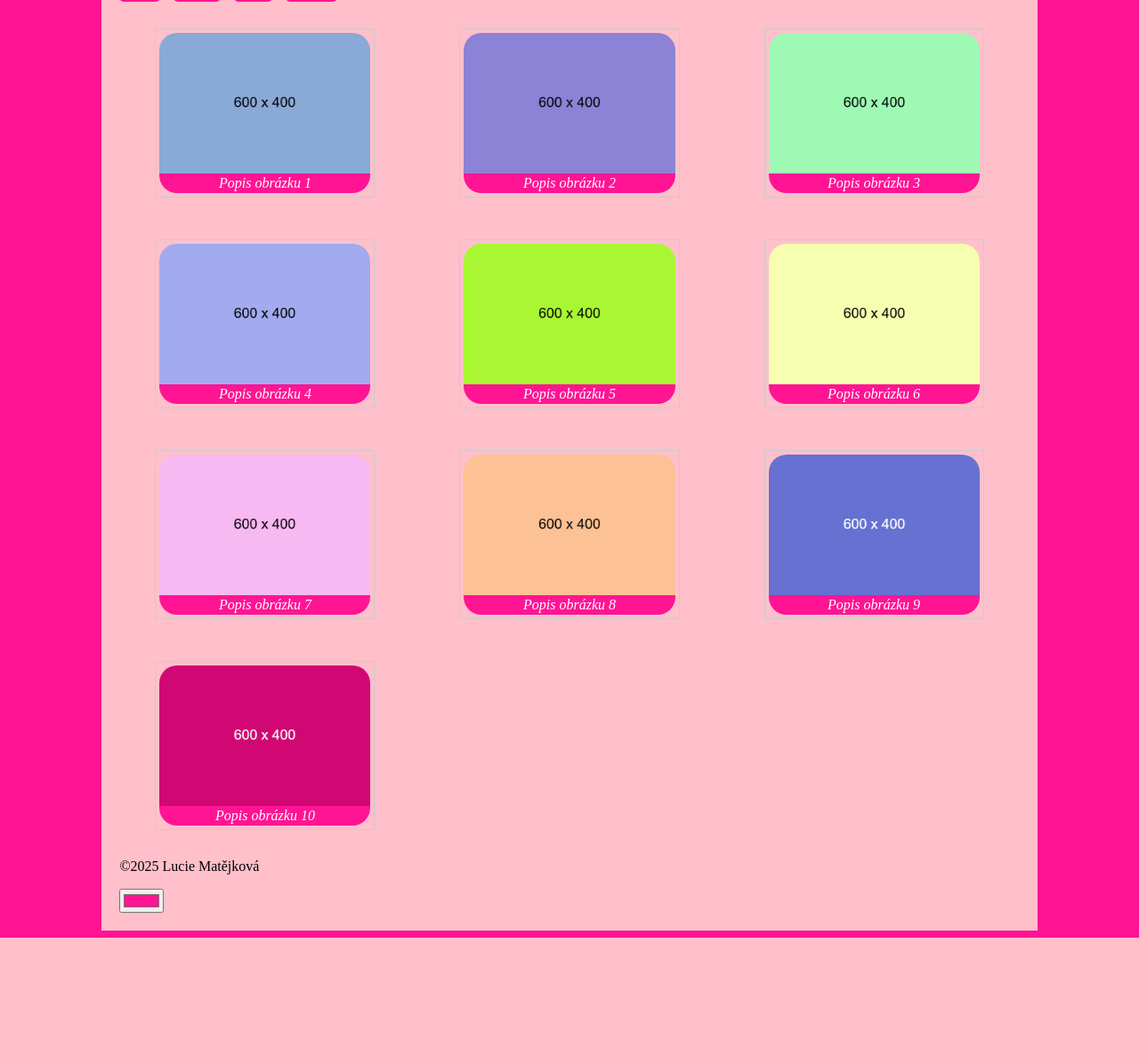
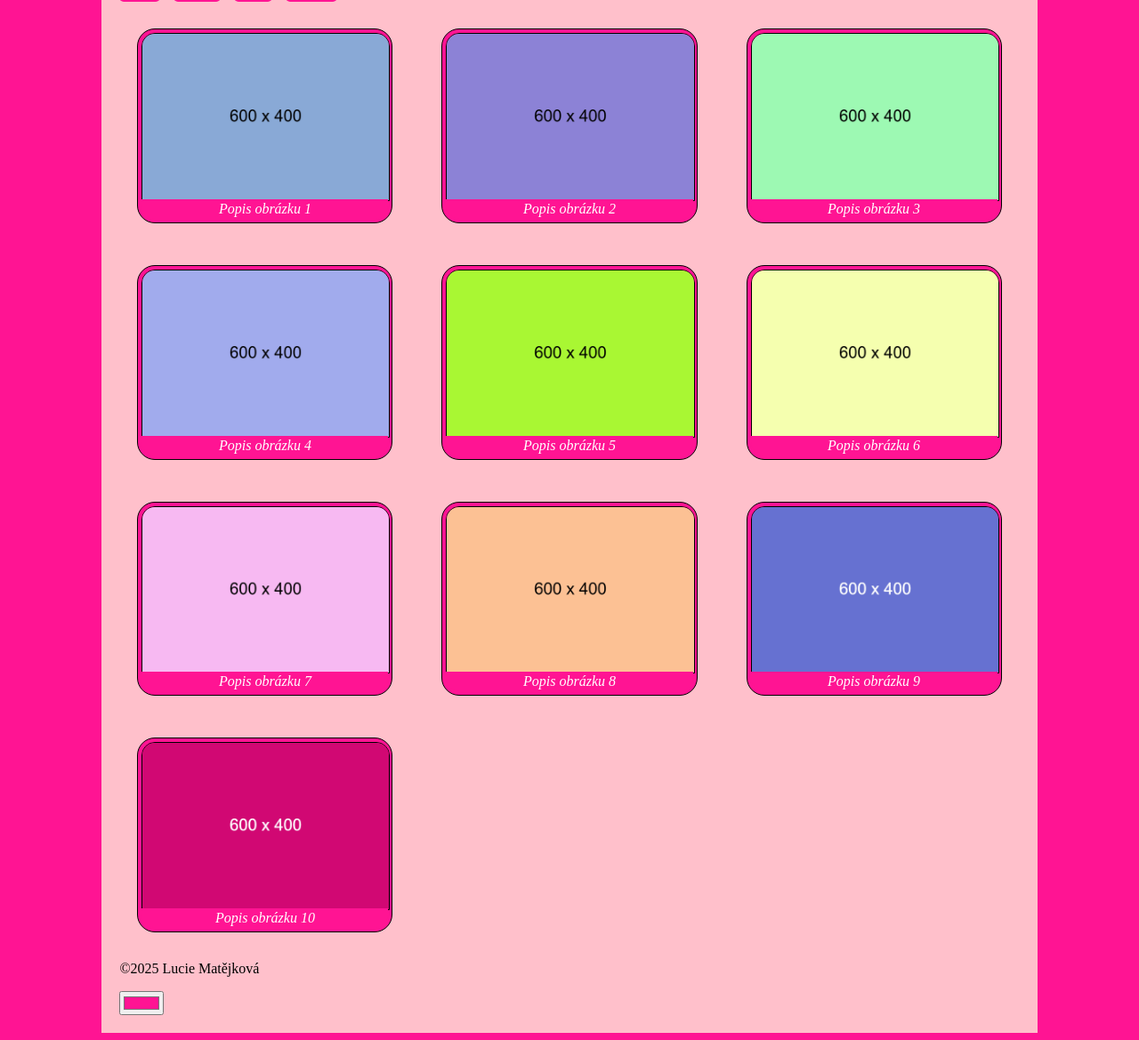
Before and after one commit to lmatejk/WA-2025-Matejkova-Lucie, a PHP site: page /gallery.html in a window 1280 px wide. Shown: the part 120-1289 px from the top of the page at 89% size. Before the commit the page ends 1174 px from the top, so only its background shows below. Run offline with PHP 8.4, Linux system fonts and the light colour scheme.

Commit message:
#2 border adjust

```diff
--- a/Web01/styles/style.css
+++ b/Web01/styles/style.css
@@ -69,25 +69,29 @@ nav a:hover {
     font-style: italic;
     padding: 2px;
     text-align: center;
-    border-bottom-left-radius: 20px;
-    border-bottom-right-radius: 20px;
+    border-bottom-left-radius: 15px;
+    border-bottom-right-radius: 15px;
   }
 
   figure {
    /* display: grid;*/
-    border: 1px #cccccc solid;
+    border: 1px #000000 solid;
+    background-color: deeppink;
+    border-radius: 20px;
     padding: 4px;
     margin: auto;
     display: grid;
     margin-top: 1em;
     margin-bottom: 1em;
-    margin-left: 40px;
-    margin-right: 40px;
+    margin-left: 20px;
+    margin-right: 20px;
   }
 
   img {
     width: 100%;
     height: 100%;
-    border-top-left-radius: 20px;
-    border-top-right-radius: 20px;
+    border-top-left-radius: 15px;
+    border-top-right-radius: 15px;
+    border-color: black;
+    border: 1px black solid;
   }
```
